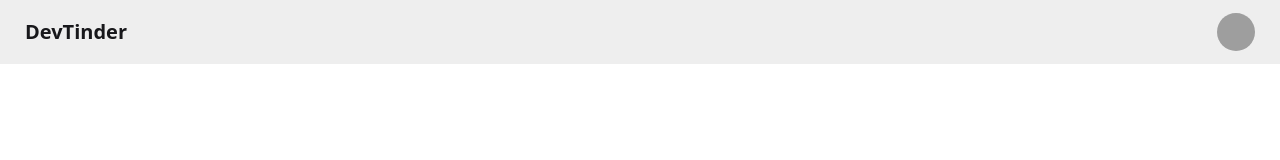
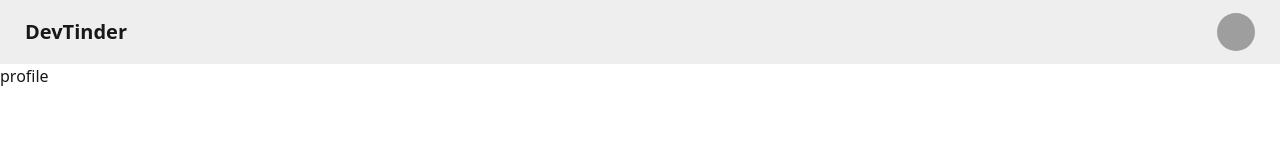
Before and after one commit to Chandrasekhar-koneti/devTinderWeb, a React (Vite) app: page /profile in a window 1280 px wide. Shown: the top 160 px of the page. Built offline with nearby package versions, Linux system fonts and the light colour scheme; grey boxes are pictures that could not be loaded.

Commit message:
routing added

```diff
--- a/index.html
+++ b/index.html
@@ -1,8 +1,8 @@
-<!doctype html>
+<!DOCTYPE html>
 <html lang="en">
   <head>
     <meta charset="UTF-8" />
-    <link rel="icon" type="image/svg+xml" href="/vite.svg" />
+    <!-- <link rel="icon" type="image/svg+xml" href="/vite.svg" /> -->
     <meta name="viewport" content="width=device-width, initial-scale=1.0" />
     <title>devtinder-web</title>
   </head>
--- a/package.json
+++ b/package.json
@@ -12,7 +12,8 @@
   "dependencies": {
     "@tailwindcss/vite": "^4.1.14",
     "react": "^19.1.1",
-    "react-dom": "^19.1.1"
+    "react-dom": "^19.1.1",
+    "react-router-dom": "^7.9.4"
   },
   "devDependencies": {
     "@eslint/js": "^9.36.0",
--- a/src/App.jsx
+++ b/src/App.jsx
@@ -1,44 +1,19 @@
+import { BrowserRouter, Route, Routes } from "react-router-dom";
+import Body from "./Body";
+import Login from "./Login";
+import Profile from "./Profile";
+
 function App() {
   return (
     <>
-      <div className="navbar bg-base-300 ">
-        <div className="flex-1">
-          <a className="btn btn-ghost text-xl"> DevTinder</a>
-        </div>
-        <div className="flex gap-2">
-          <div className="dropdown dropdown-end mx-4">
-            <div
-              tabIndex={0}
-              role="button"
-              className="btn btn-ghost btn-circle avatar"
-            >
-              <div className="w-10 rounded-full">
-                <img
-                  alt="Tailwind CSS Navbar component"
-                  src="https://img.daisyui.com/images/stock/photo-1534528741775-53994a69daeb.webp"
-                />
-              </div>
-            </div>
-            <ul
-              tabIndex="-1"
-              className="menu menu-sm dropdown-content bg-base-100 rounded-box z-1 mt-3 w-52 p-2 shadow"
-            >
-              <li>
-                <a className="justify-between">
-                  Profile
-                  <span className="badge">New</span>
-                </a>
-              </li>
-              <li>
-                <a>Settings</a>
-              </li>
-              <li>
-                <a>Logout</a>
-              </li>
-            </ul>
-          </div>
-        </div>
-      </div>
+      <BrowserRouter basename="/">
+        <Routes>
+          <Route path="/" element={<Body />}>
+            <Route path="/login" element={<Login />} />
+            <Route path="/profile" element={<Profile />} />
+          </Route>
+        </Routes>
+      </BrowserRouter>
     </>
   );
 }
--- /dev/null
+++ b/src/Body.jsx
@@ -0,0 +1,13 @@
+import Navbar from "./Navbar";
+import { Outlet } from "react-router-dom";
+
+const Body = () => {
+  return (
+    <div>
+      <Navbar />
+      <Outlet />
+    </div>
+  );
+};
+
+export default Body;
--- /dev/null
+++ b/src/Login.jsx
@@ -0,0 +1,7 @@
+import React from "react";
+
+const Login = () => {
+  return <div>login</div>;
+};
+
+export default Login;
--- /dev/null
+++ b/src/Navbar.jsx
@@ -0,0 +1,46 @@
+import React from "react";
+
+const Navbar = () => {
+  return (
+    <div className="navbar bg-base-300 ">
+      <div className="flex-1">
+        <a className="btn btn-ghost text-xl"> DevTinder</a>
+      </div>
+      <div className="flex gap-2">
+        <div className="dropdown dropdown-end mx-4">
+          <div
+            tabIndex={0}
+            role="button"
+            className="btn btn-ghost btn-circle avatar"
+          >
+            <div className="w-10 rounded-full">
+              <img
+                alt="Tailwind CSS Navbar component"
+                src="https://img.daisyui.com/images/stock/photo-1534528741775-53994a69daeb.webp"
+              />
+            </div>
+          </div>
+          <ul
+            tabIndex="-1"
+            className="menu menu-sm dropdown-content bg-base-100 rounded-box z-1 mt-3 w-52 p-2 shadow"
+          >
+            <li>
+              <a className="justify-between">
+                Profile
+                <span className="badge">New</span>
+              </a>
+            </li>
+            <li>
+              <a>Settings</a>
+            </li>
+            <li>
+              <a>Logout</a>
+            </li>
+          </ul>
+        </div>
+      </div>
+    </div>
+  );
+};
+
+export default Navbar;
--- /dev/null
+++ b/src/Profile.jsx
@@ -0,0 +1,7 @@
+import React from "react";
+
+const Profile = () => {
+  return <div>profile</div>;
+};
+
+export default Profile;
```
Also changed, not shown: 1 other file (tests, documents, lock files or other folders).
